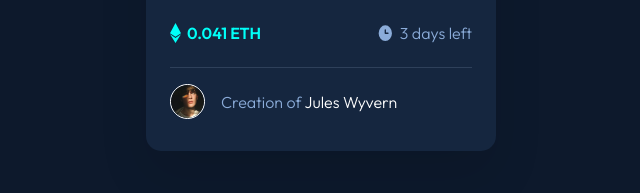
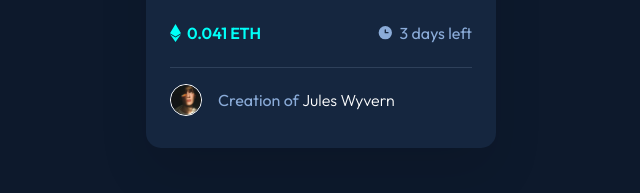
Before and after one commit to gmaysonnavefranck/frontend-mentor, a plain HTML site: page nft/index.html in a window 1280 px wide. Shown: the part 550-743 px from the top of the page, 319-959 px from the left. Drawn offline with Linux system fonts and the light colour scheme.

Commit message:
fixing styles

```diff
--- a/nft/style.css
+++ b/nft/style.css
@@ -1,4 +1,4 @@
-@import url('https://fonts.googleapis.com/css2?family=Outfit:wght@300;600&display=swap');
+@import url('https://fonts.googleapis.com/css2?family=Outfit:wght@300;400;600&display=swap');
 
 .attribution { font-size: 11px; text-align: center; }
 .attribution a { color: hsl(228, 45%, 44%); }
@@ -25,7 +25,7 @@ body {
   background-color: #15263F;
   box-shadow: 0px 25px 50px 0px rgba(0, 0, 0, 0.10);
   border-radius: 15px;
-  padding: 1.5rem;
+  padding: 24px;
   width: 350px;
   box-sizing: border-box;
 }
@@ -33,7 +33,6 @@ body {
 .nft-image {
   width: 100%;
   border-radius: 8px;
-  margin: 0;
 }
 
 .header {
@@ -43,7 +42,7 @@ body {
   line-height: normal;
   font-style: normal;
   color: white;
-  margin: 24px 0 16px 0;
+  margin: 20px 0 16px 0;
 }
 
 .description {
@@ -69,6 +68,7 @@ body {
 .information-column {
   display: flex;
   gap: 6px;
+  align-items: center;
 }
 
 .amount-text {
@@ -84,7 +84,7 @@ body {
 }
 
 .avatar {
-  width: 33px;
+  width: 30px;
   border: 1px solid white;
   border-radius: 50%;
   margin-right: 16px;
@@ -100,5 +100,12 @@ body {
 }
 
 .creator-name {
+  font-size: 16px;
+  font-weight: 300;
   color: white
 }
+
+.clock-icon {
+  width:17px;
+  height: 17px;
+}
```
